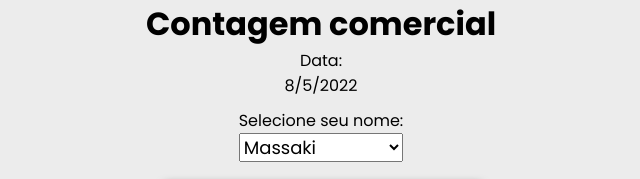
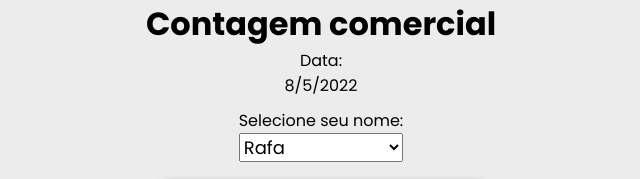
Before and after one commit to Polettinho/contagemComercial, a plain HTML site: page index.html in a window 1280 px wide. Shown: the top 179 px of the page, 319-959 px from the left. Drawn offline with Linux system fonts and the light colour scheme.

Commit message:
Commitando
Commit

```diff
--- a/index.html
+++ b/index.html
@@ -14,6 +14,7 @@
     <div class="user">
         <p>Selecione seu nome:</p>
         <select name="select">
+            <option value="valor1">Rafa</option>
             <option value="valor1">Massaki</option>
             <option value="valor2">Leme</option>
             <option value="valor3">Maria</option>
@@ -58,6 +59,7 @@
     </div>
 
     <button class="btnRelatorio" onclick="printPage()">Gerar PDF</button>
+    <br />
 
     <script>
 
```
